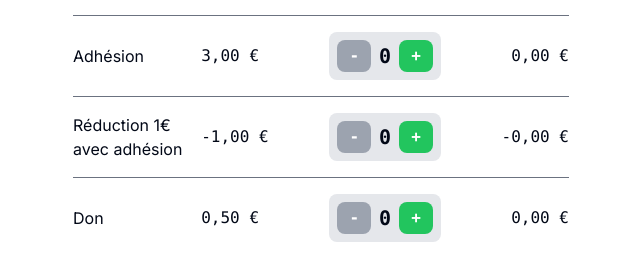
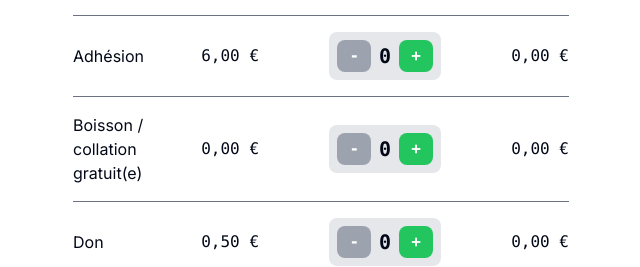
Before and after one commit to mmagn/au-rdv-nogentais, a Next.js app: page /admin/orders in a window 1280 px wide. Shown: the part 1118-1385 px from the top of the page, without its empty margins (319-959 px from the left). Built offline with nearby package versions, Linux system fonts and the light colour scheme; no server answers; the database is empty.

Commit message:
Revert adhesion price

```diff
--- a/data/menu.ts
+++ b/data/menu.ts
@@ -13,7 +13,7 @@ export const getMenu = () => [
   { name: "Grande collation", price: 200, quantity: 0 },
   { name: "Collation", price: 100, quantity: 0 },
   { name: "Petite collation", price: 50, quantity: 0 },
-  { name: "Adhésion", price: 300, quantity: 0 },
-  { name: "Réduction 1€ avec adhésion", price: -100, quantity: 0 },
+  { name: "Adhésion", price: 600, quantity: 0 },
+  { name: "Boisson / collation gratuit(e)", price: 0, quantity: 0 },
   { name: "Don", price: 50, quantity: 0 },
 ];
```
